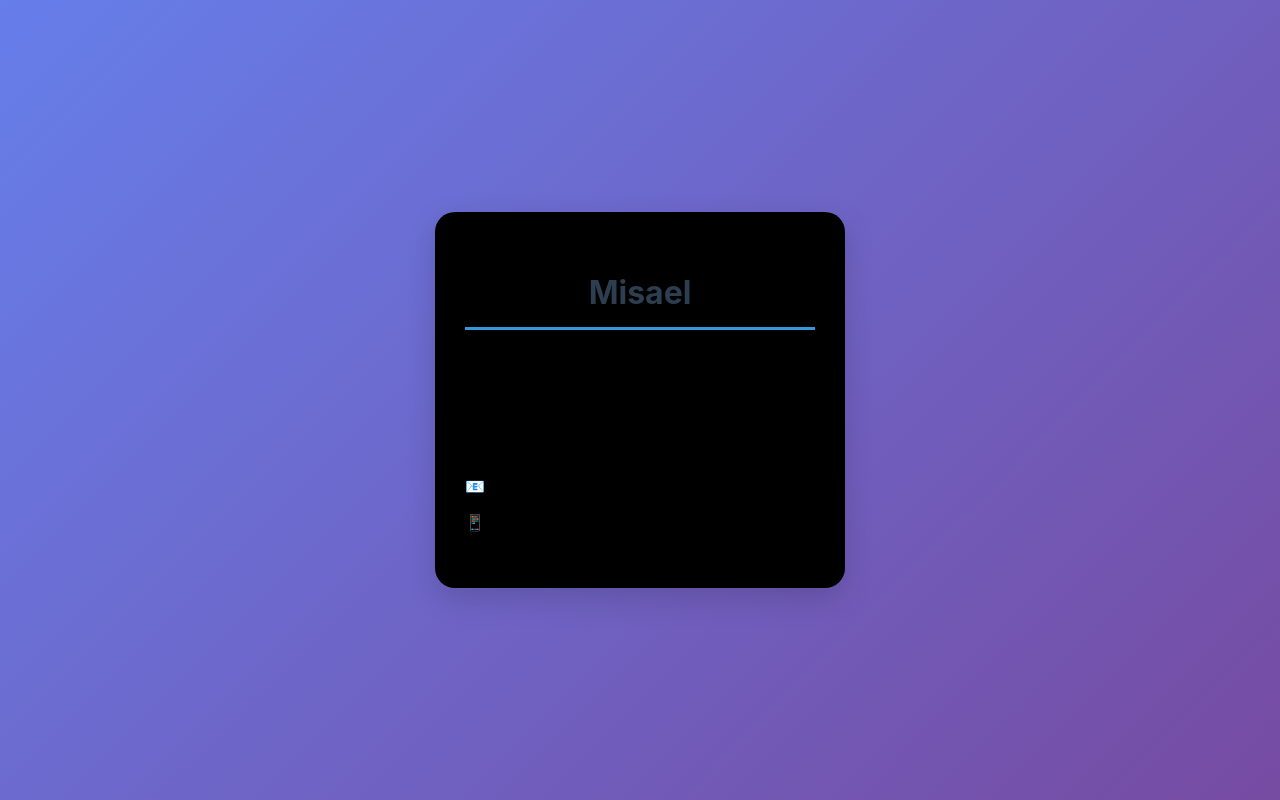
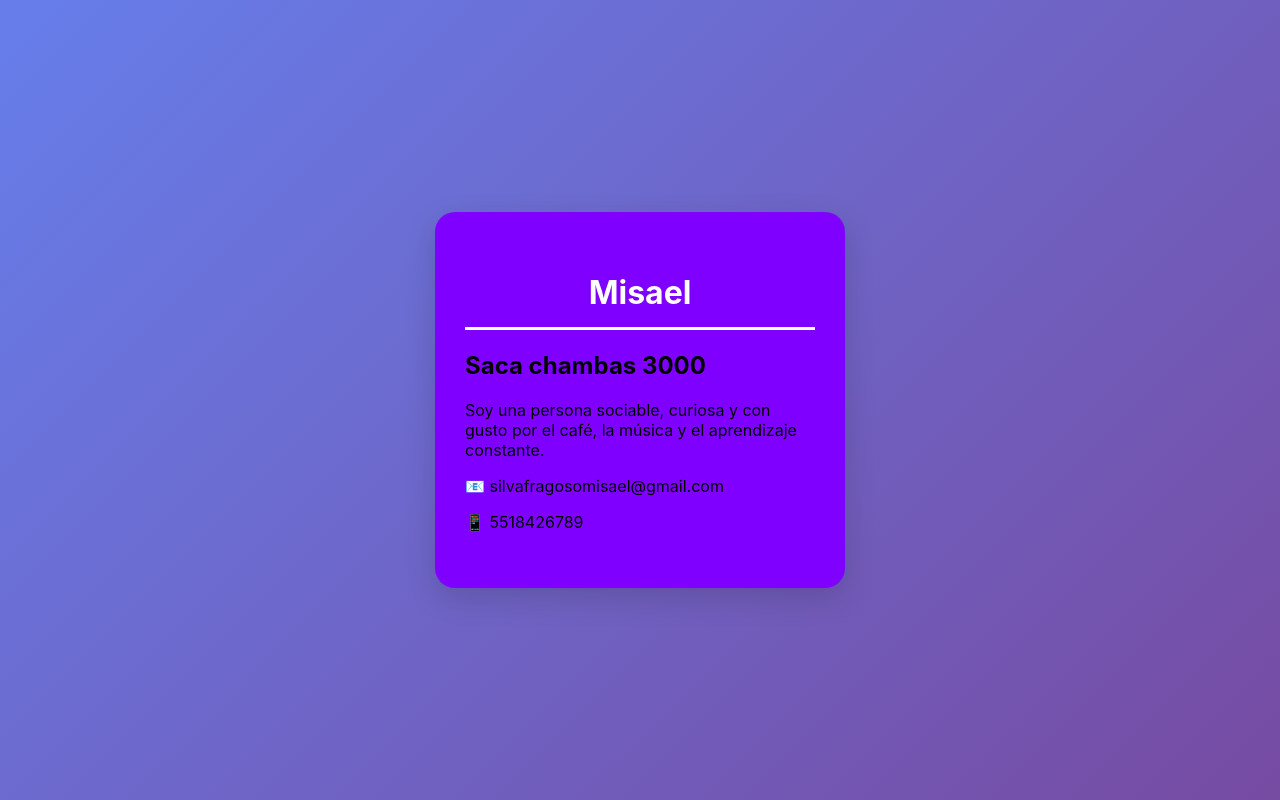
Before and after one commit to CUYORITO/Actividades_programacion_Web, a plain HTML site: page index.html in a window 1280 px wide. Drawn offline with Linux system fonts and the light colour scheme.

Commit message:
Update index.html

```diff
--- a/index.html
+++ b/index.html
@@ -15,7 +15,7 @@
             margin: 0;
         }
         .tarjeta {
-            background: black;
+            background: #8000FF;
             width: 350px;
             border-radius: 20px;
             padding: 40px 30px;
@@ -23,10 +23,10 @@
             transition: all 0.3s ease;
         }
         .nombre {
-            color: #2c3e50;
+            color: #ffffff;
             text-align: center;
             font-size: 32px;
-            border-bottom: 3px solid #3498db;
+            border-bottom: 3px solid #ffffff;
             padding-bottom: 15px;
         }
     </style>
```
